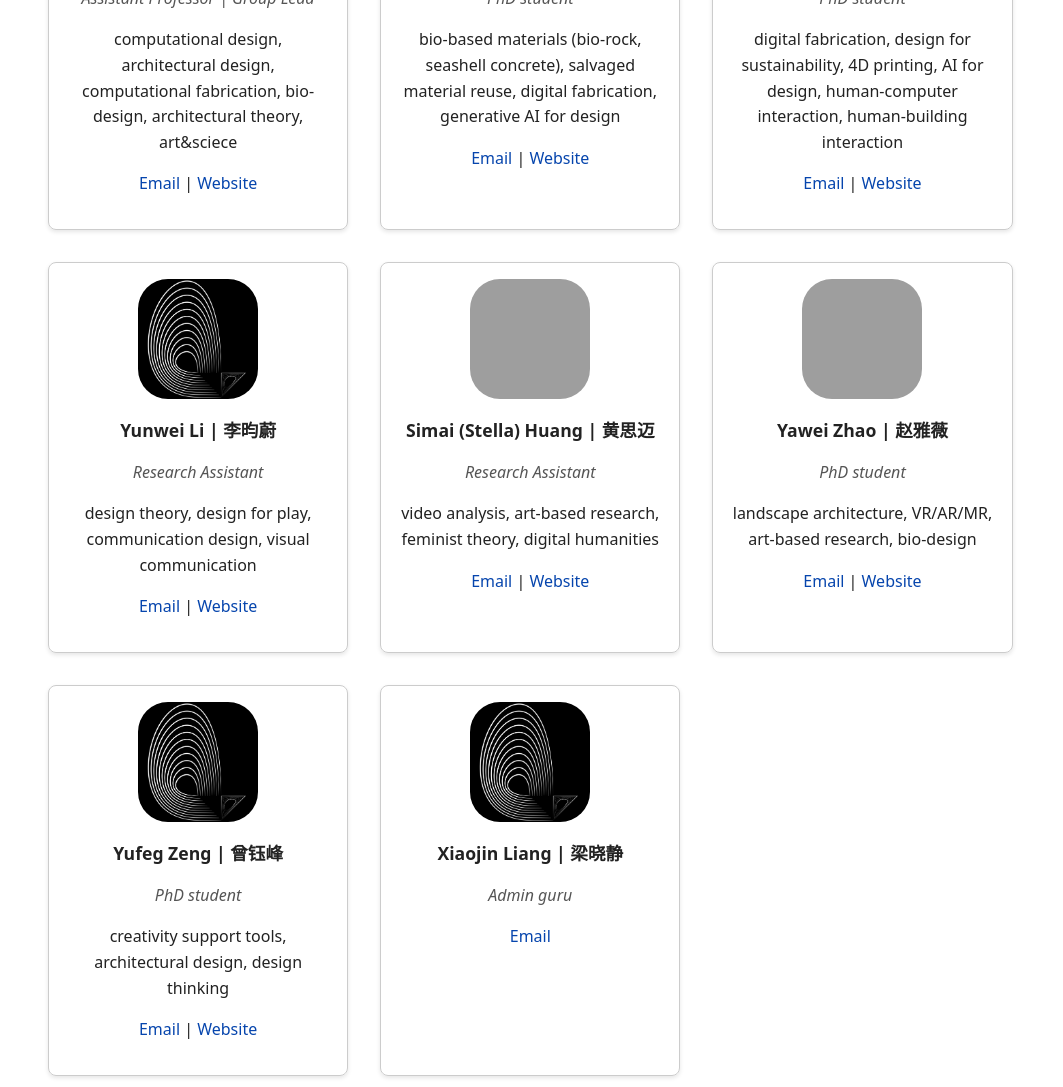
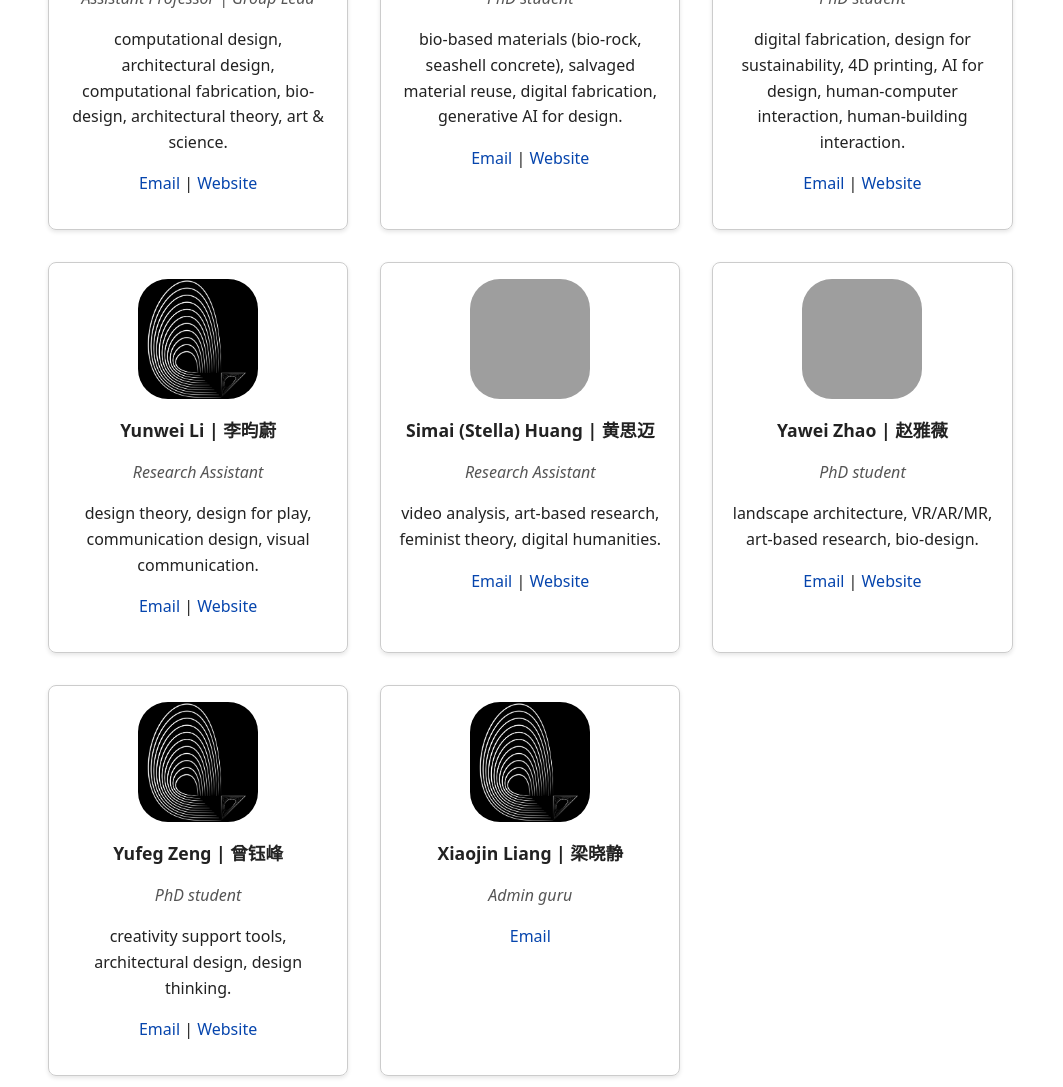
Before and after one commit to anqua/at-a, a Jekyll site: the page built from people.md, in a window 1280 px wide. Shown: the part 362-1449 px from the top of the page, without its empty margins (108-1171 px from the left). Built offline with Jekyll 4.4.1, drawn with Linux system fonts in a browser that asks for light colours; some web fonts are replaced; grey boxes are pictures that could not be loaded.

Commit message:
Update people.yml

```diff
--- a/_data/people.yml
+++ b/_data/people.yml
@@ -3,42 +3,42 @@
   photo: /at-a/assets/images/anca.jpg
   email: ancahorvath@hkust-gz.edu.cn
   website: https://ancah.myportfolio.com/
-  research: "computational design, architectural design, computational fabrication, bio-design, architectural theory, art&sciece"
+  research: "computational design, architectural design, computational fabrication, bio-design, architectural theory, art & science."
 
 - name: Xiaojun Zhu | 朱晓君
   role: PhD student
   photo: /at-a/assets/images/Logo_AtA.png
   email: xzhu895@connect.hkust-gz.edu.cn
   website: https://anqua.github.io/at-a/
-  research: "bio-based materials (bio-rock, seashell concrete), salvaged material reuse, digital fabrication, generative AI for design"
+  research: "bio-based materials (bio-rock, seashell concrete), salvaged material reuse, digital fabrication, generative AI for design."
 
 - name: Lucky John Tutor
   role: PhD student
   photo: /at-a/assets/images/Logo_AtA.png
   email: ljtutor128@connect.hkust-gz.edu.cn
   website: https://anqua.github.io/at-a/
-  research: "digital fabrication, design for sustainability, 4D printing, AI for design, human-computer interaction, human-building interaction"
+  research: "digital fabrication, design for sustainability, 4D printing, AI for design, human-computer interaction, human-building interaction."
 
 - name: Yunwei Li | 李昀蔚
   role: Research Assistant
   photo: /at-a/assets/images/Logo_AtA.png
   email: yunweili@hkust-gz.edu.cn
   website: https://anqua.github.io/at-a/
-  research: "design theory, design for play, communication design, visual communication"
+  research: "design theory, design for play, communication design, visual communication."
 
 - name: Simai (Stella) Huang | 黄思迈
   role: Research Assistant
   photo: /at-a/assets/images/photo_Stella.png
   email: stellasimaih@hkust-gz.edu.cn
-  website: https://anqua.github.io/at-a/
-  research: "video analysis, art-based research, feminist theory, digital humanities"
+  website: https://huangsimai.com
+  research: "video analysis, art-based research, feminist theory, digital humanities."
 
 - name: Yawei Zhao | 赵雅薇
   role: PhD student
   photo: /at-a/assets/images/photo_Yawei.png
   email: yzhao099@connect.hkust-gz.edu.cn
   website: https://anqua.github.io/at-a/
-  research: "landscape architecture, VR/AR/MR, art-based research, bio-design"
+  research: "landscape architecture, VR/AR/MR, art-based research, bio-design."
 
 
 - name: Yufeg Zeng | 曾钰峰
@@ -46,7 +46,7 @@
   photo: /at-a/assets/images/Logo_AtA.png
   email: yzeng683@connect.hkust-gz.edu.cn
   website: https://anqua.github.io/at-a/
-  research: "creativity support tools, architectural design, design thinking"
+  research: "creativity support tools, architectural design, design thinking."
 
 - name: Xiaojin Liang | 梁晓静
   role: Admin guru
```
